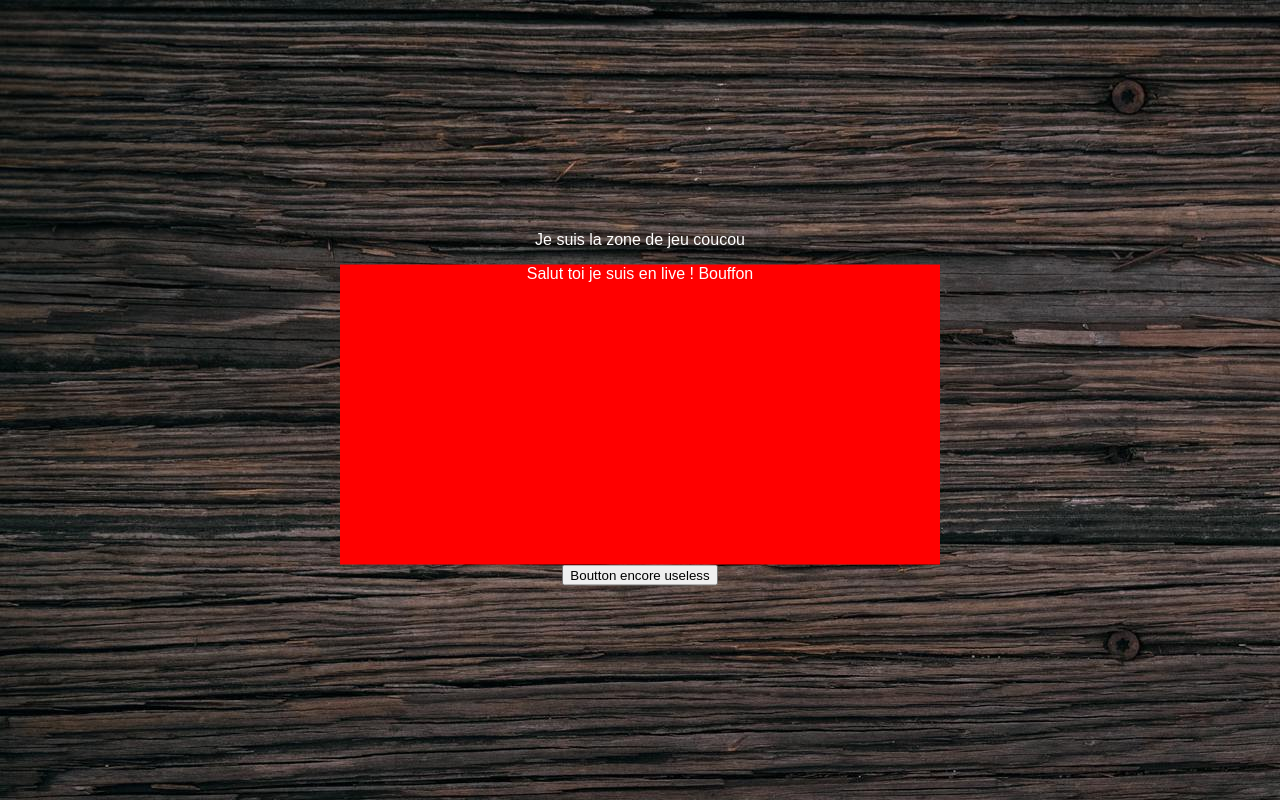
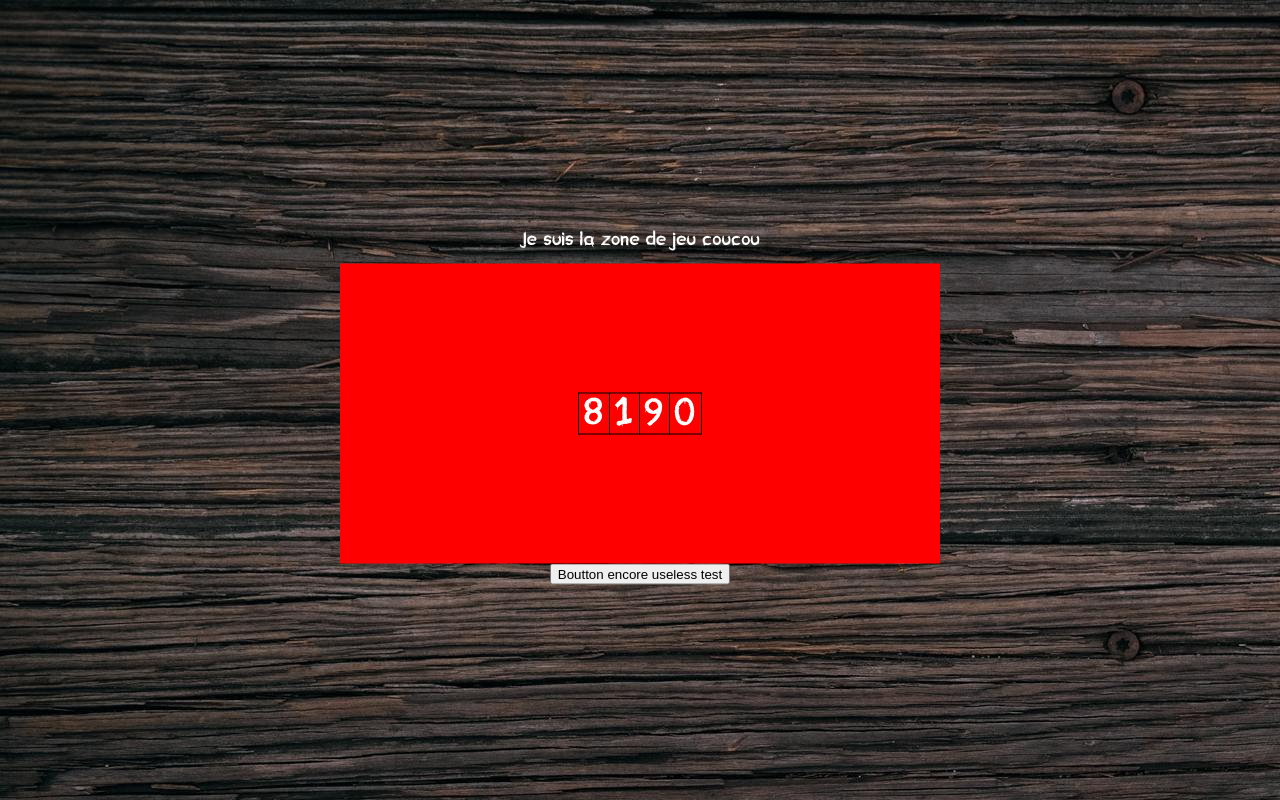
Before and after one commit to QuentinANIERE/EscapeGame, a plain HTML site: page Chiffrement/jeu.html in a window 1280 px wide. Drawn offline with Linux system fonts and the light colour scheme.

Commit message:
Tableau et police
Création d'un tableau dans la zone de jeu, avec une police personalisée

```diff
--- a/Chiffrement/css/style.css
+++ b/Chiffrement/css/style.css
@@ -1,22 +1,49 @@
 body {
     background-image: url("../médias/fond.jpg");
 }
+
+table {
+    border-collapse: collapse;
+    align-self: center;
+    margin: 0 auto;
+    position: absolute;
+    top: 50%;
+    transform: translateY(-50%); margin: 0;
+    position: absolute;
+    top: 50%;
+    transform: translateY(-50%);
+}
+
+td {
+    padding: 5px;
+    border: 1px solid black;
+    font-size: 30px;
+}
+
+@font-face {
+    font-family: KillingFont;
+    src: url('../font/KillingFont.otf');
+  }
+
 
 #ZoneDeJeu {
     left: 50%;
     top: 50%;
     color: white;
-    font-family: Arial, Helvetica, sans-serif;
+    font-family: KillingFont;
     position: absolute;
     text-align: center;
     transform: translate(-50%, -50%);
-    -webkit-transform: translate(-50%, -50%);
 }
 
 #machine {
+    text-align: auto;
+    position: relative;
     background-color: red;
     margin-left: auto;
     margin-right: auto;
     height: 300px;
     width: 600px;
+    display: flex;
+    justify-content: center;
 }
--- a/Chiffrement/jeu.html
+++ b/Chiffrement/jeu.html
@@ -12,9 +12,15 @@
     <div id="ZoneDeJeu">
         <p>Je suis la zone de jeu coucou</p>
         <div id="machine">
-            <p> Salut toi je suis en live ! Bouffon</p>
+           <!-- <table  border="1" cellspacing="0" cellpadding="0"> -->
+            <table>
+               <td>8</td>
+               <td>1</td>
+               <td>9</td>
+               <td>0</td>
+           </table>
         </div>
-        <button> Boutton encore useless</button>
+        <button> Boutton encore useless test</button>
     </div>
     <script type="text/javascript" src="JS/script.js"/>
 </body>
```
Also changed, not shown: Chiffrement/font/KillingFont.otf (added), Chiffrement/médias/triangle.png (deleted), Chiffrement/médias/triangleEnvers.png (deleted).
